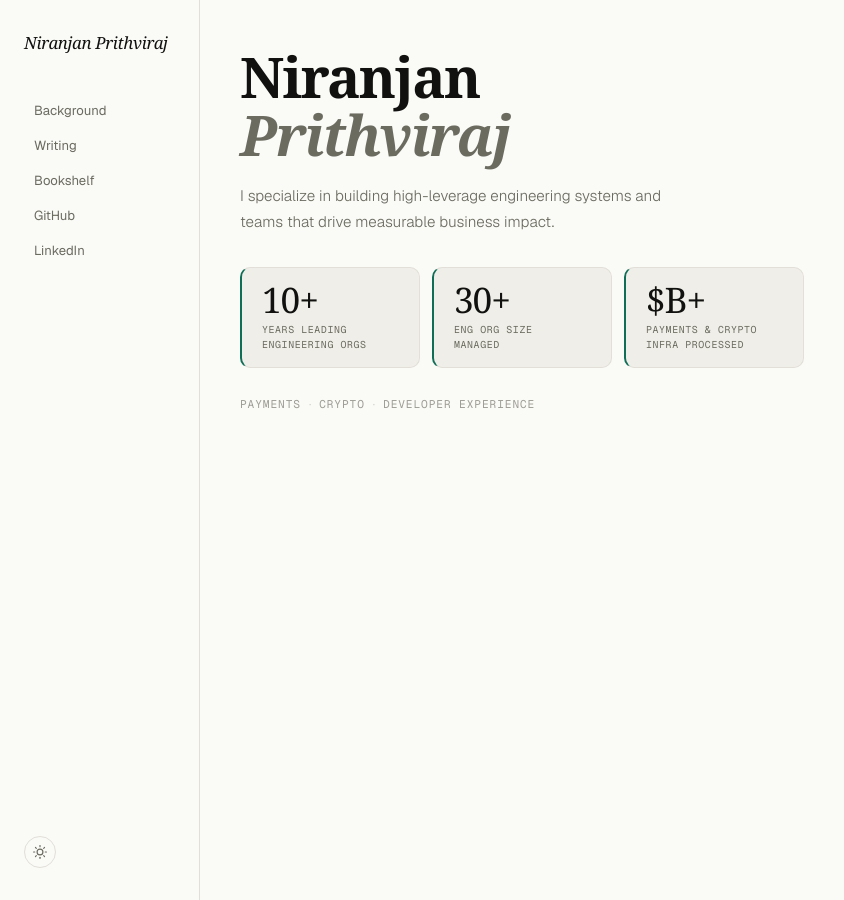
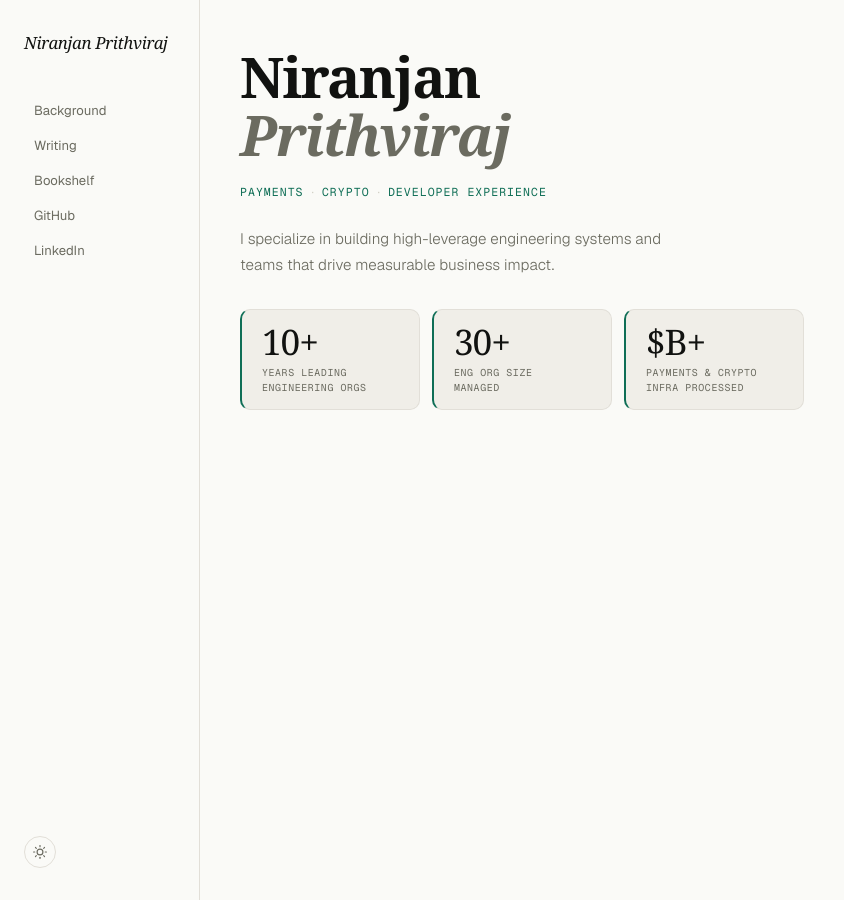
Before and after one commit to nbprithv/nbprithv.github.io, a Jekyll site: the page built from index.html, in a window 1280 px wide. Shown: the whole page, without its empty margins (0-844 px from the left). Built offline with Jekyll 4.4.1, drawn with Linux system fonts in a browser that asks for light colours; some web fonts are replaced.

Commit message:
Move expertise tags above bio and make them more prominent
Co-Authored-By: Claude Sonnet 4.6 <noreply@anthropic.com>

```diff
--- a/index.html
+++ b/index.html
@@ -5,6 +5,15 @@ layout: default
 
   <div class="hero">
     <h1>Niranjan<br><em>Prithviraj</em></h1>
+
+    <div class="expertise">
+      <span class="expertise-item">Payments</span>
+      <span class="expertise-sep">·</span>
+      <span class="expertise-item">Crypto</span>
+      <span class="expertise-sep">·</span>
+      <span class="expertise-item">Developer Experience</span>
+    </div>
+
     <p class="hero-bio">I specialize in building high-leverage engineering systems and teams that drive measurable business impact.</p>
 
     <div class="stat-pills">
@@ -21,14 +30,6 @@ layout: default
         <span class="stat-label">Payments & crypto<br>infra processed</span>
       </div>
     </div>
-
-    <div class="expertise">
-      <span class="expertise-item">Payments</span>
-      <span class="expertise-sep">·</span>
-      <span class="expertise-item">Crypto</span>
-      <span class="expertise-sep">·</span>
-      <span class="expertise-item">Developer Experience</span>
-    </div>
   </div>
 
 </main>
--- a/style.css
+++ b/style.css
@@ -251,19 +251,19 @@ main { flex: 1; max-width: 680px; padding: 3rem 2.5rem 4rem; }
   display: flex;
   align-items: center;
   gap: 0.5rem;
-  margin-top: 1.75rem;
+  margin: 1rem 0 1.5rem;
   flex-wrap: wrap;
 }
 .expertise-item {
   font-family: var(--font-mono);
-  font-size: 0.7rem;
-  letter-spacing: 0.08em;
+  font-size: 0.72rem;
+  letter-spacing: 0.09em;
   text-transform: uppercase;
-  color: var(--fg-faint);
+  color: var(--teal);
 }
 .expertise-sep {
   color: var(--border-mid);
-  font-size: 0.7rem;
+  font-size: 0.72rem;
 }
 
 /* ─── About ─── */
```
